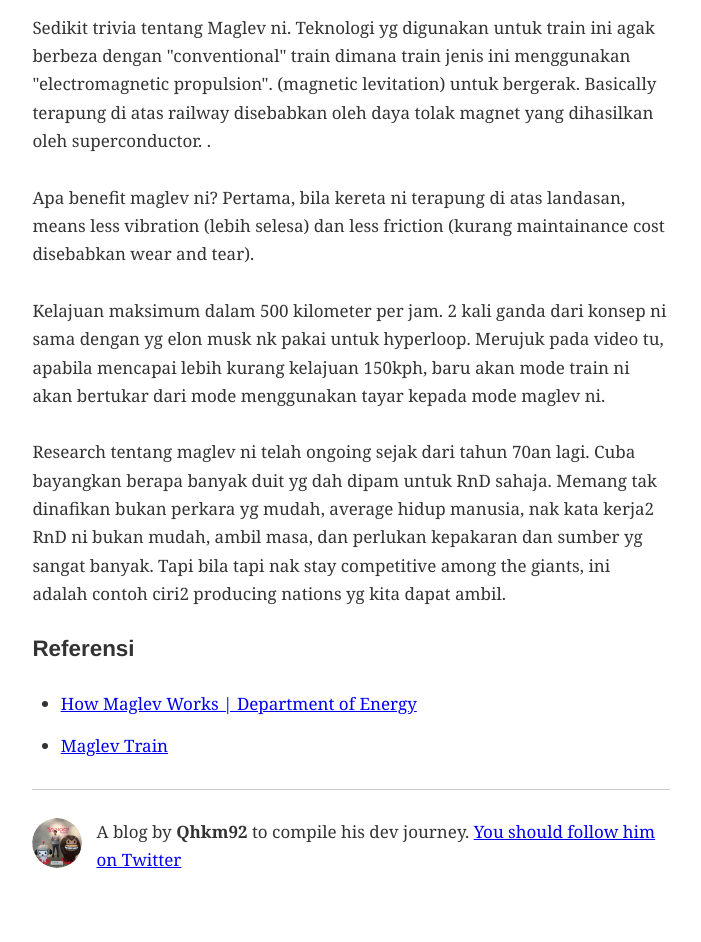
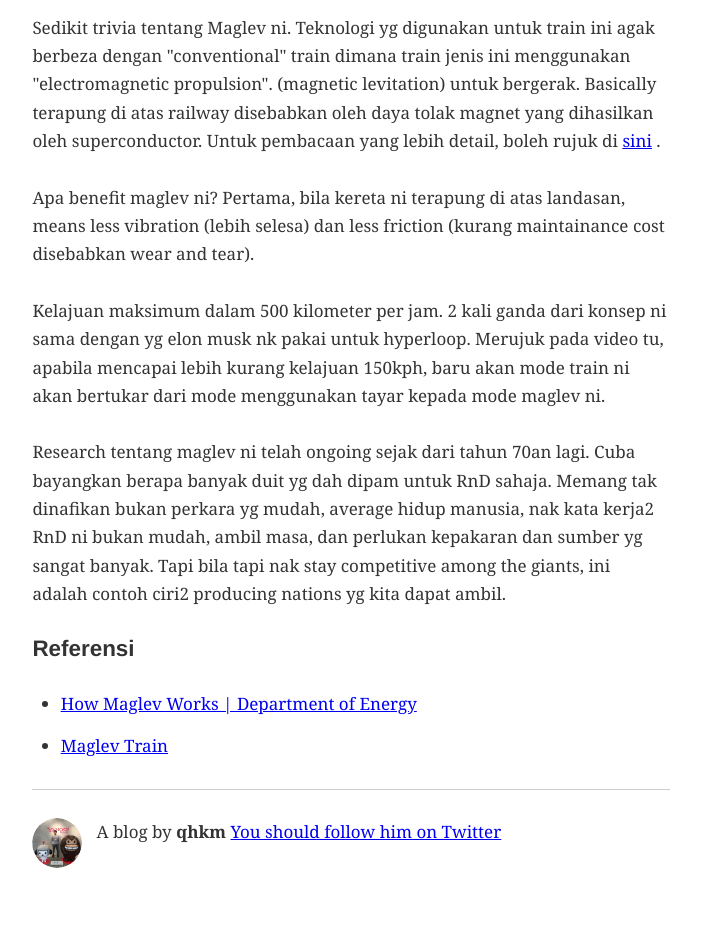
Before and after one commit to Qhkm92/my-blog, a Gatsby site: page /kereta-terbang-shinkan/ in a window 1280 px wide. Shown: the part 960-1902 px from the top of the page, without its empty margins (289-990 px from the left). Built offline with nearby package versions, Linux system fonts and the light colour scheme; Gatsby itself is replaced by a stand-in of ours; some packages are replaced by stand-ins of ours.

Commit message:
chore update blog author, description, twitter handler, and dummy data

```diff
--- a/content/blog/kereta-terbang-shinkan.md
+++ b/content/blog/kereta-terbang-shinkan.md
@@ -12,7 +12,7 @@ Kelmarin masa random2 buka tv tertengok satu konten rancangan menarik yg buat sa
 actually masa belajar tahun 2013 lagi dah dengar2 diorg ada test run dekat yamanashi track tu tapi masa tu tak de la betul2 minat nak search. Tahu2 bila tertengok balik channel ni, baru tahu train tu da dekat nak deploy to public use. Terkezut jap. (Pembetulan, official opening dijangkakan 2027, tapi untuk orang awam boleh pergi experience dekat track khas adalah dijangkakan tahun ini.
 .
 
-Sedikit trivia tentang Maglev ni. Teknologi yg digunakan untuk train ini agak berbeza dengan "conventional" train dimana train jenis ini menggunakan "electromagnetic propulsion". (magnetic levitation) untuk bergerak. Basically terapung di atas railway disebabkan oleh daya tolak magnet yang dihasilkan oleh superconductor.
+Sedikit trivia tentang Maglev ni. Teknologi yg digunakan untuk train ini agak berbeza dengan "conventional" train dimana train jenis ini menggunakan "electromagnetic propulsion". (magnetic levitation) untuk bergerak. Basically terapung di atas railway disebabkan oleh daya tolak magnet yang dihasilkan oleh superconductor. Untuk pembacaan yang lebih detail, boleh rujuk di [sini](https://science.howstuffworks.com/transport/engines-equipment/maglev-train.htm)
 .
 
 Apa benefit maglev ni? Pertama, bila kereta ni terapung di atas landasan, means less vibration (lebih selesa) dan less friction (kurang maintainance cost disebabkan wear and tear).
--- a/gatsby-config.js
+++ b/gatsby-config.js
@@ -1,12 +1,12 @@
 module.exports = {
   pathPrefix: '/my-blog',
   siteMetadata: {
-    title: `Qhkm92 Blog`,
-    author: `Qhkm92`,
-    description: `A blog to compile my dev journey.`,
+    title: `qhkm`,
+    author: `qhkm`,
+    description: `A concious effort to take more notes and share what what.`,
     siteUrl: `https://gatsby-starter-blog-demo.netlify.com/`,
     social: {
-      twitter: `qyhkm92`,
+      twitter: `qaiyyumhakimi`,
     },
   },
   plugins: [
--- a/src/components/bio.js
+++ b/src/components/bio.js
@@ -31,7 +31,7 @@ function Bio() {
               }}
             />
             <p>
-              A blog by <strong>{author}</strong> to compile his dev journey.
+              A blog by <strong>{author}</strong>
               {` `}
               <a href={`https://twitter.com/${social.twitter}`}>
                 You should follow him on Twitter
```
Also changed, not shown: content/archieve/hello-world/index.md (renamed from content/blog/hello-world/index.md), content/archieve/hello-world/salty_egg.jpg (renamed from content/blog/hello-world/salty_egg.jpg), content/archieve/hi-folks/index.md (renamed from content/blog/hi-folks/index.md), content/archieve/jishin-omg.md (renamed from content/blog/jishin-omg.md), content/archieve/learning-kube.md (renamed from content/blog/learning-kube.md), content/archieve/my-second-post/index.md (renamed from content/blog/my-second-post/index.md), content/archieve/test-another-one.md (renamed from content/blog/test-another-one.md), content/archieve/third-post/index.md (renamed from content/blog/third-post/index.md).
